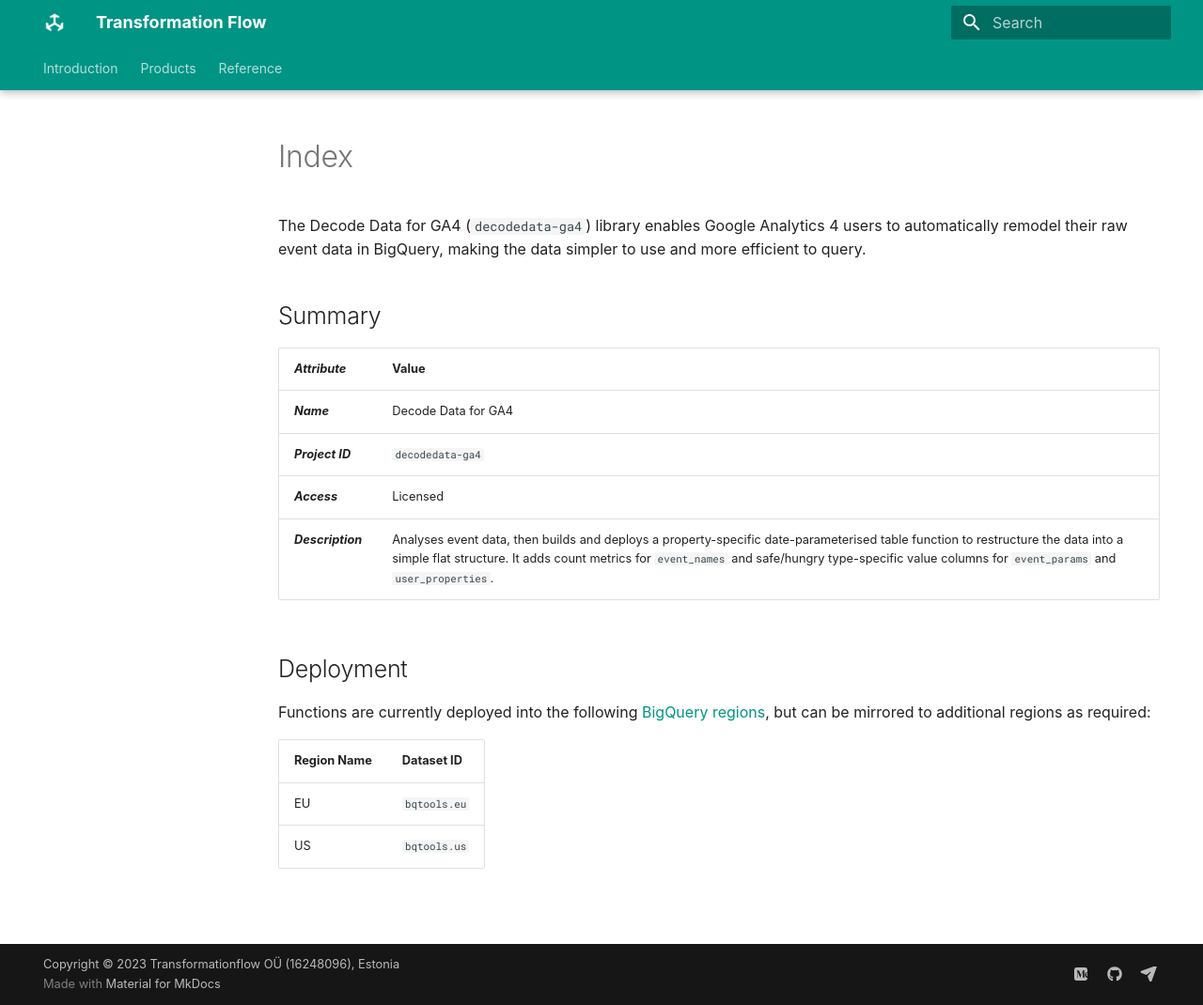
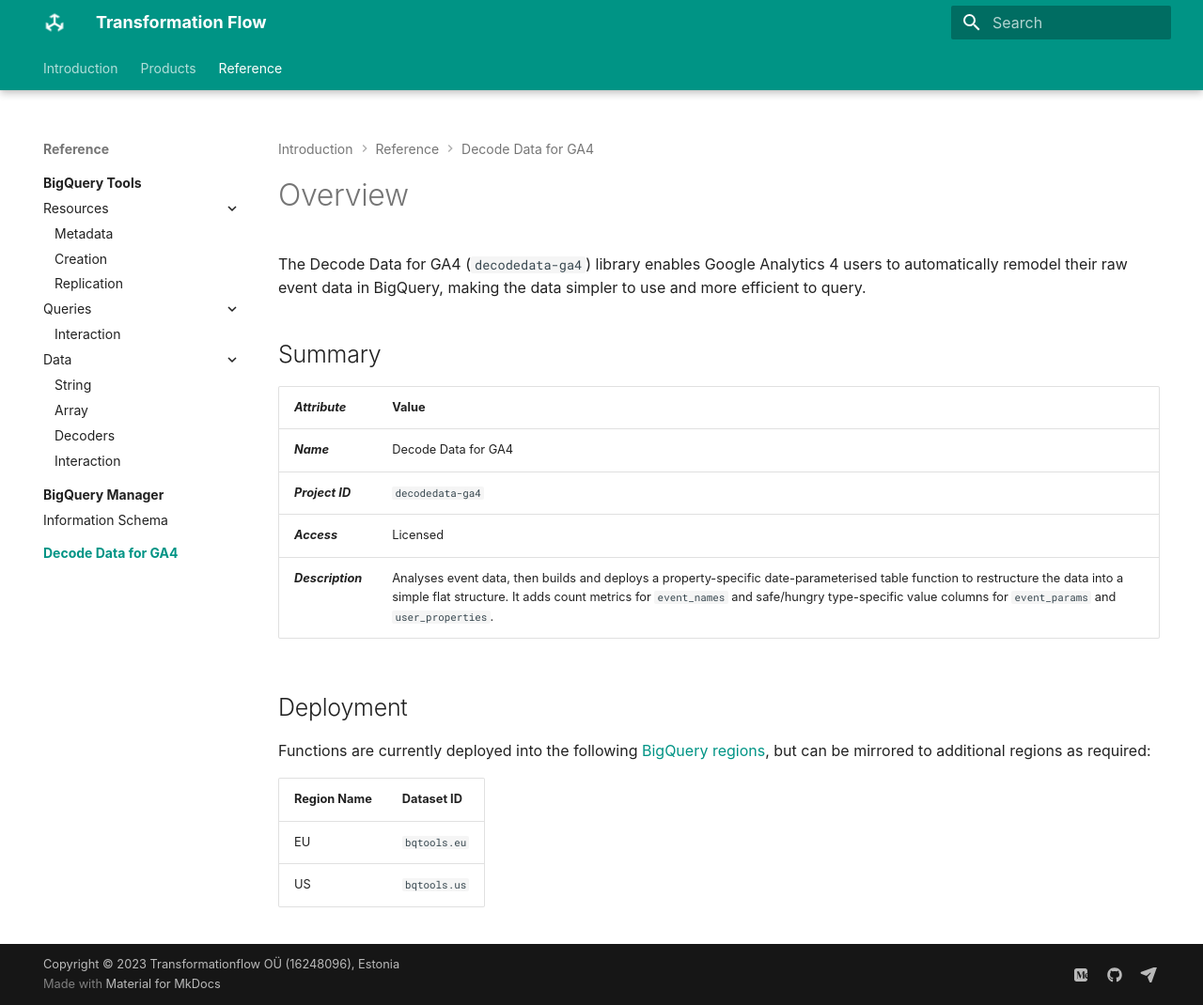
Before and after one commit to transformationflow/transformationflow.github.io, an MkDocs documentation site: the page built from docs/reference/decodedata-ga4/index.md, in a window 1280 px wide and 1070 px high. Shown: the whole window at 94% size. Built offline with MkDocs 1.6.1 and Material for MkDocs 9.7.7, drawn with Linux system fonts in a browser that asks for light colours; some web fonts are replaced.

Commit message:
navigation

```diff
--- a/mkdocs.yml
+++ b/mkdocs.yml
@@ -51,6 +51,9 @@
       - Overview: reference/bqmanager/index.md
       - Information Schema: reference/bqmanager/information_schema.md
 
+    - Decode Data for GA4:
+      - Overview: reference/decodedata-ga4/index.md
+
 markdown_extensions:
   - admonition
   - attr_list
```
